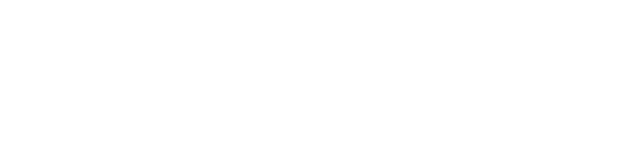
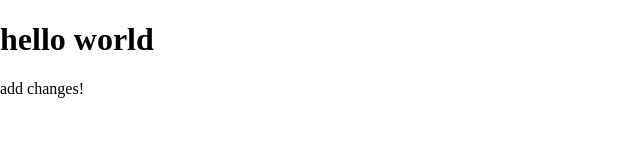
Before and after one commit to Umidbek01/test_01, a plain HTML site: page index.html in a window 1280 px wide. Shown: the whole page, without its empty margins (0-640 px from the left). Drawn offline with Linux system fonts and the light colour scheme.

Commit message:
new changes

```diff
--- a/index.html
+++ b/index.html
@@ -10,6 +10,8 @@
 </head>
 <body>
 
+    <h1>hello world</h1>
+    <p>add changes!</p>
 
 <script src="./js/main.js"></script>
 </body>
```
